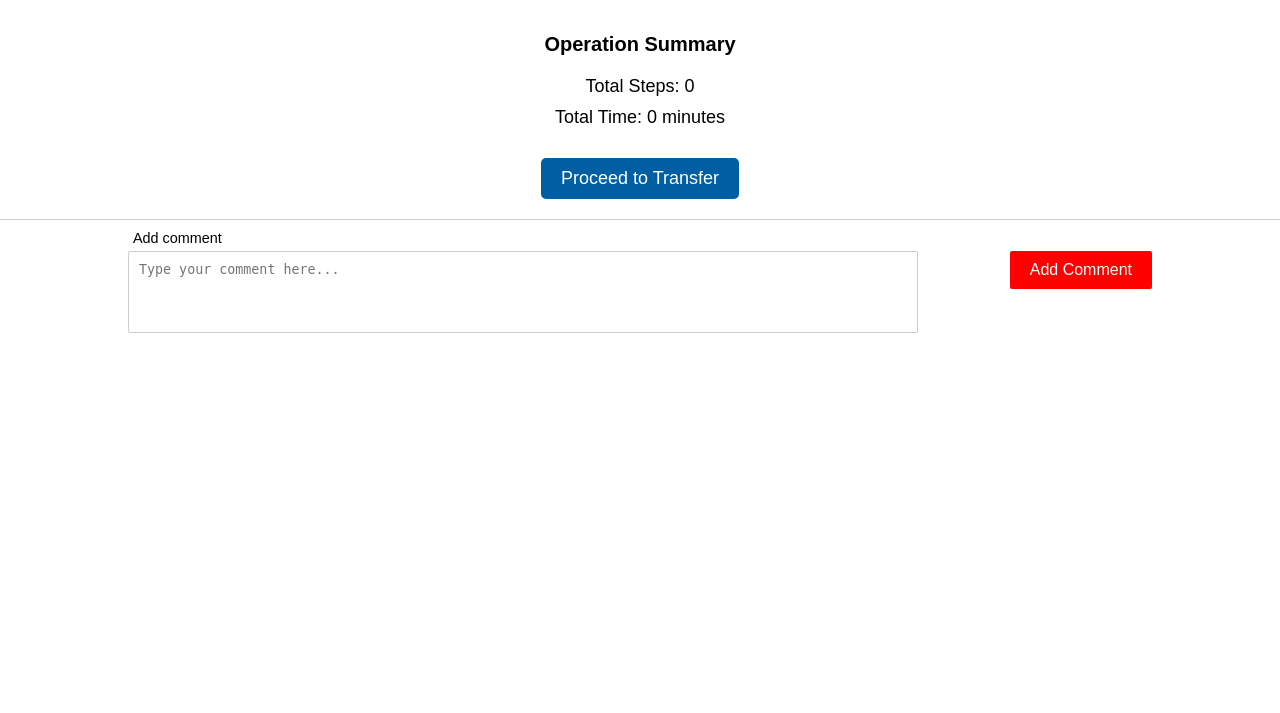
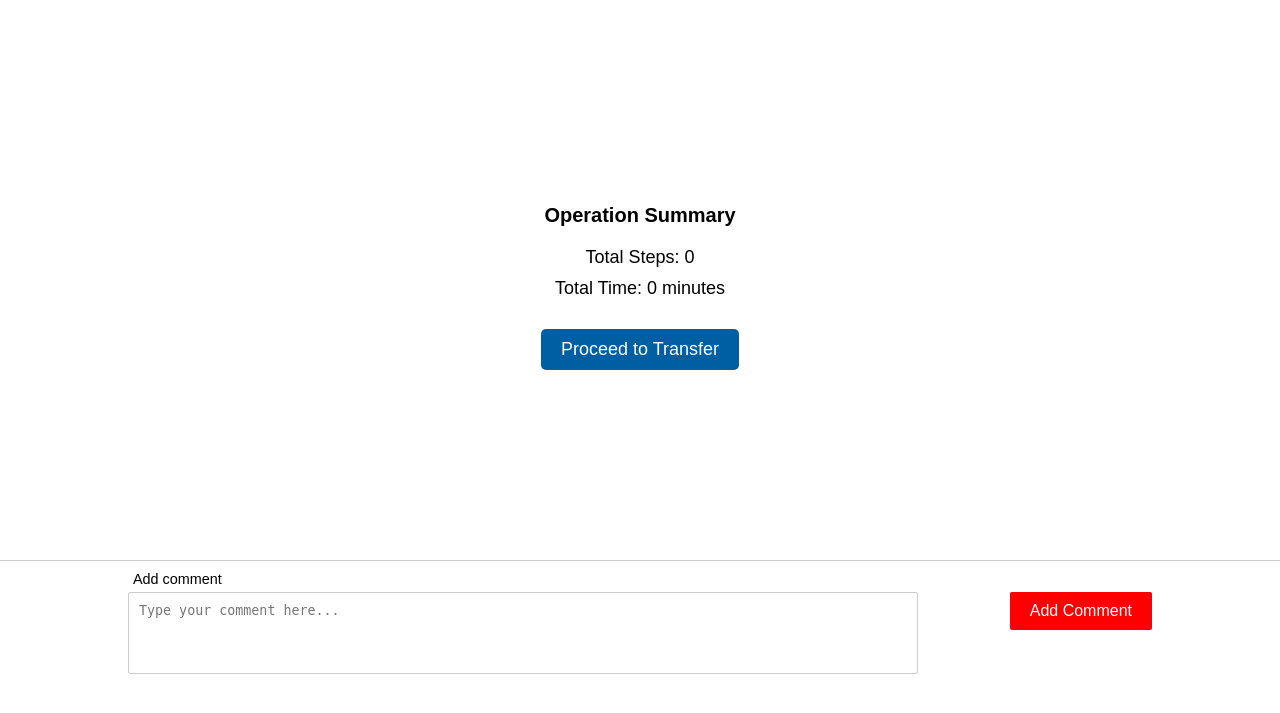
Before and after one commit to mryu003/MasterCargo, a Flask app: page /summary in a window 1280 px wide. Shown: the part 71-784 px from the top of the page. Run offline with Flask 3, Linux system fonts and the light colour scheme.

Commit message:
changed height of summary page

```diff
--- a/website/static/css/styles.css
+++ b/website/static/css/styles.css
@@ -513,7 +513,7 @@ button.removeButton {
     flex-direction: column;
     justify-content: center;
     align-items: center;
-    height: 100%;
+    height: 70vh;
     text-align: center;
 }
 
```
